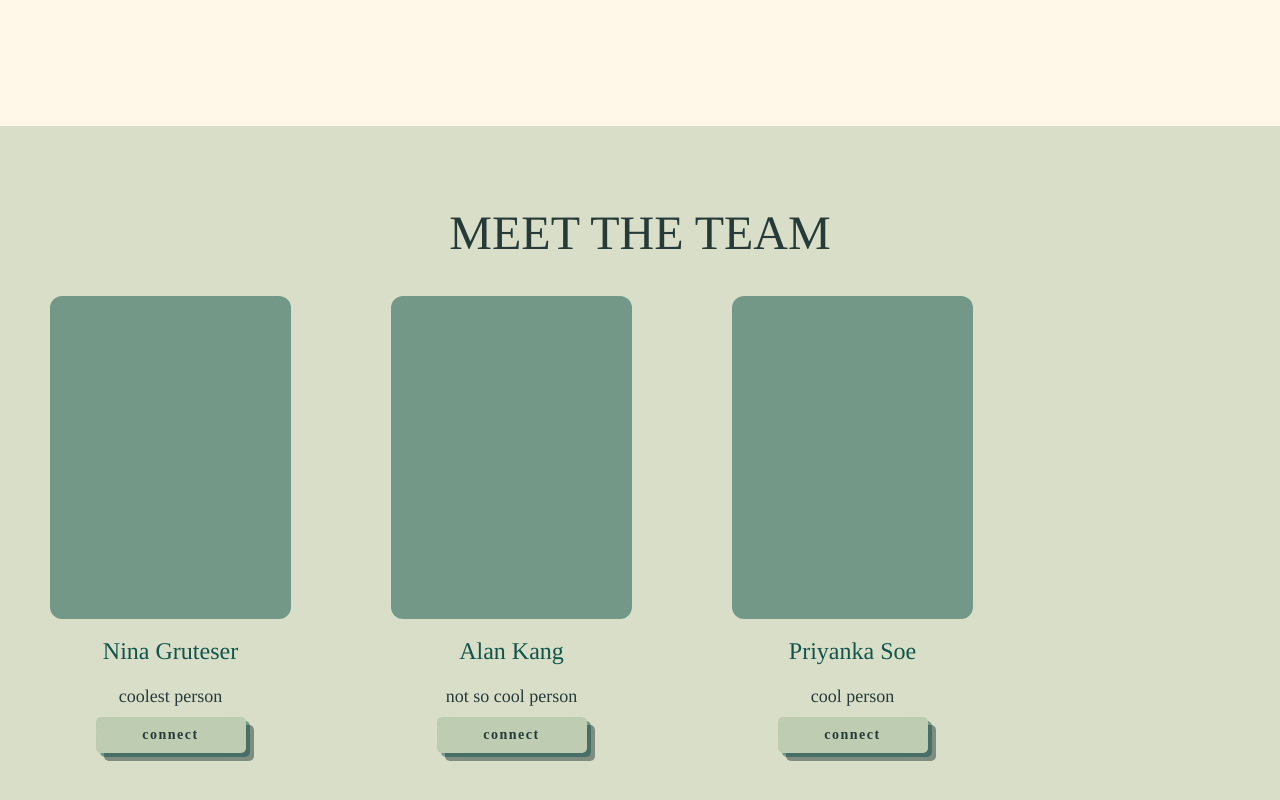
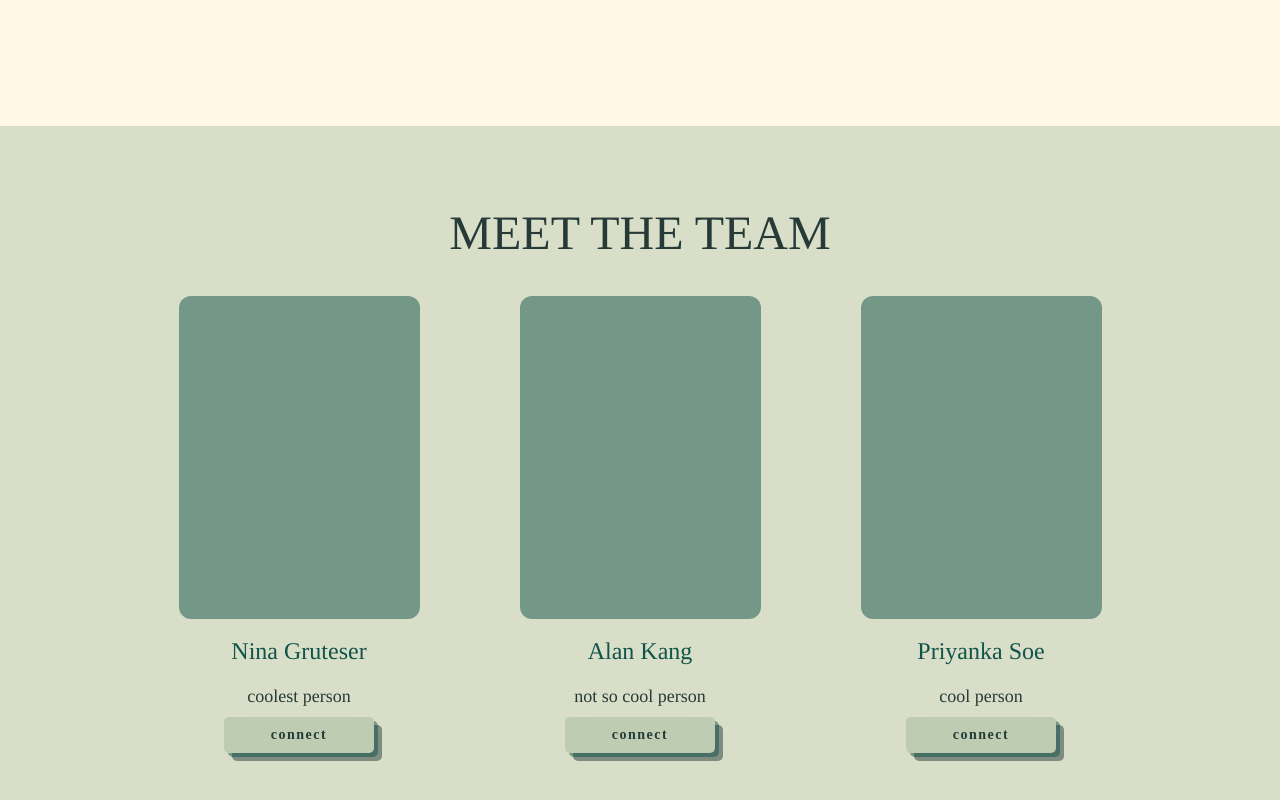
Before and after one commit to alankang30/boilermake-xii, a React (Create React App) app in the folder frontend/: page /about in a window 1280 px wide. Shown: the part 1354-2154 px from the top of the page. Built offline with nearby package versions, Linux system fonts and the light colour scheme; no server answers; a web font is replaced by a local one.

Commit message:
fixed about

```diff
--- a/frontend/src/pages/About.css
+++ b/frontend/src/pages/About.css
@@ -322,7 +322,6 @@ body {
 
 .section3 {
     display: flex;
-    flex-direction: column;
     position: relative;
     justify-content: center;
     width: 100%;
@@ -354,9 +353,9 @@ body {
 .info {
     display: flex;
     flex-direction: row;
+    justify-content: space-evenly;
     justify-content: center;
     /* align-items: center; */
-    justify-content: space-evenly;
     position: absolute;
     top: 15%;
 }
--- a/frontend/src/pages/About.js
+++ b/frontend/src/pages/About.js
@@ -68,7 +68,6 @@ function AboutPage() {
         <div className="team">MEET THE TEAM</div>
 
         <div className="info">
-
           <div className="nina">
             <div className="p1"></div>
             <div className="n1">Nina Gruteser</div>
@@ -90,6 +89,7 @@ function AboutPage() {
             <button className="connect3" onClick={() => handleClick(3)}>connect</button>
           </div>
 
+
         </div>
       </div>
 
```
